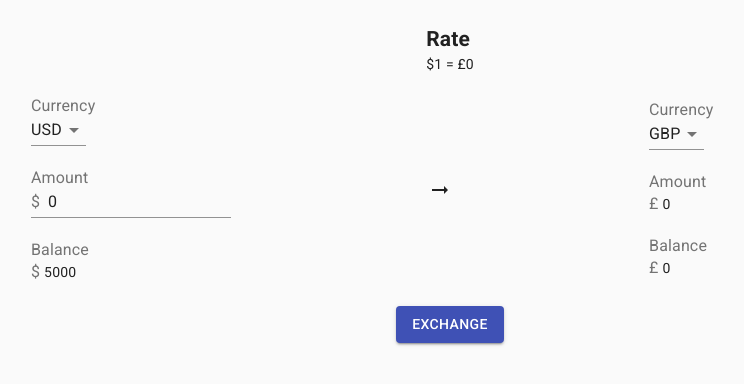
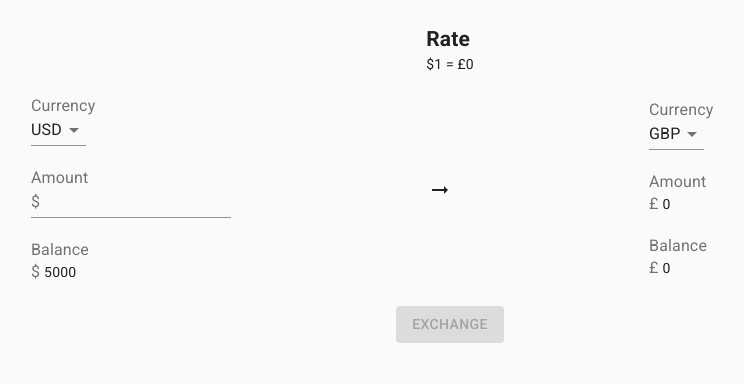
Before and after one commit to ksharifbd/currency-exchanger, a React (Create React App) app: page / in a window 1280 px wide. Shown: the top 384 px of the page, without its empty margins (190-934 px from the left). Built offline with nearby package versions, Linux system fonts and the light colour scheme; no server answers.

Commit message:
disables exchange if there's no value or value exceeds balance

```diff
--- a/src/components/Exchanger.js
+++ b/src/components/Exchanger.js
@@ -33,7 +33,7 @@ const Exchanger = ({
   inputCurrencyBalance,
   outputCurrencyBalance,
 }) => {
-  const [currencyValue, setCurrencyValue] = useState('0');
+  const [currencyValue, setCurrencyValue] = useState('');
 
   const textToCurrency = event => {
     const { value } = event.target;
@@ -73,6 +73,18 @@ const Exchanger = ({
     onExchange(submitData);
   };
 
+  const shouldDisable = () => {
+    if (!currencyValue) {
+      return true;
+    }
+
+    if (currencyValue > inputCurrencyBalance) {
+      return true;
+    }
+
+    return false;
+  };
+
   return (
     <Box>
       <form onSubmit={hanndleSubmit}>
@@ -95,7 +107,12 @@ const Exchanger = ({
           />
         </ExchangerInputsWrapper>
         <ExchangerButtonWrapper>
-          <Button variant="contained" color="primary" type="submit">
+          <Button
+            variant="contained"
+            color="primary"
+            type="submit"
+            disabled={shouldDisable()}
+          >
             Exchange
           </Button>
         </ExchangerButtonWrapper>
```
